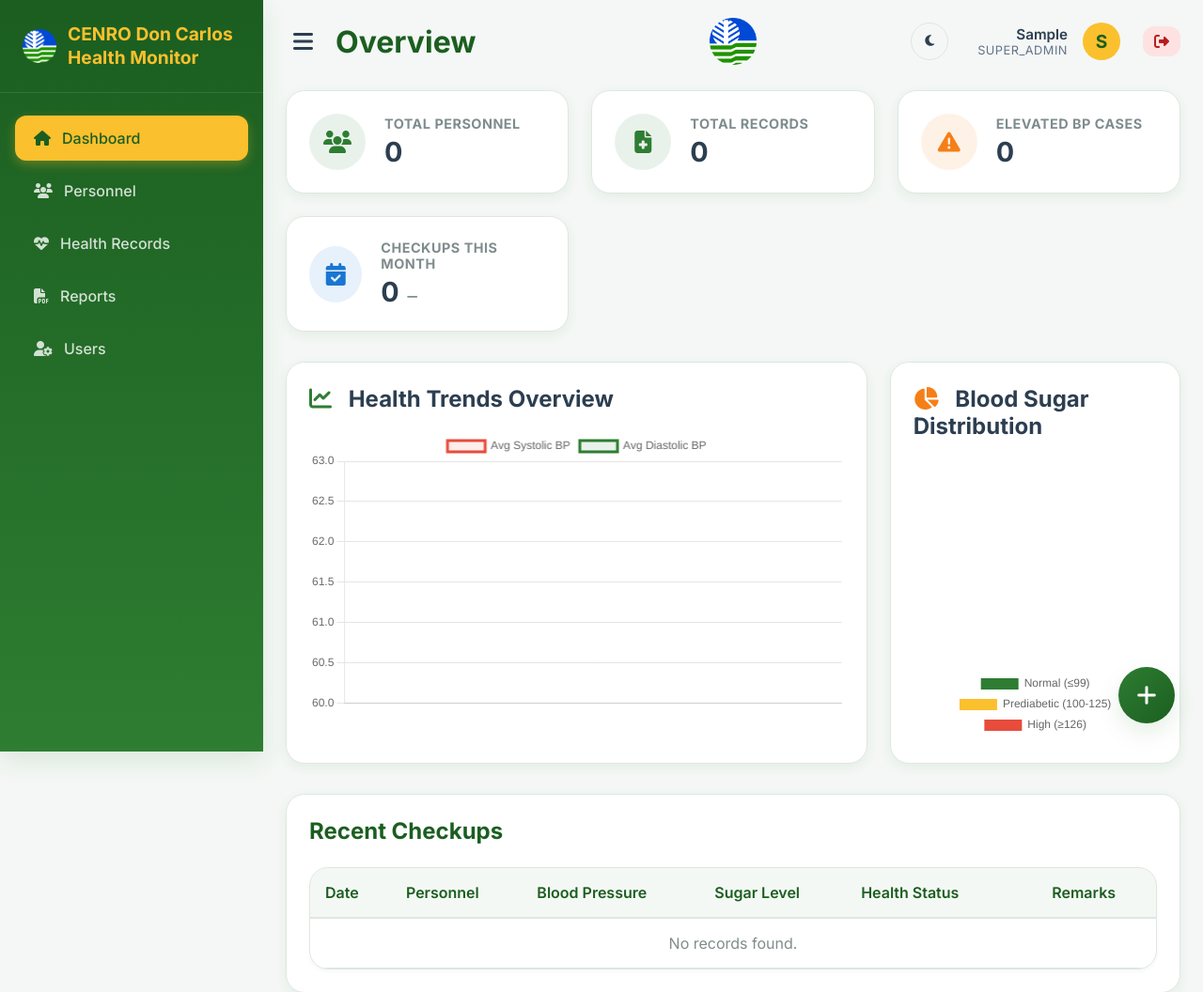
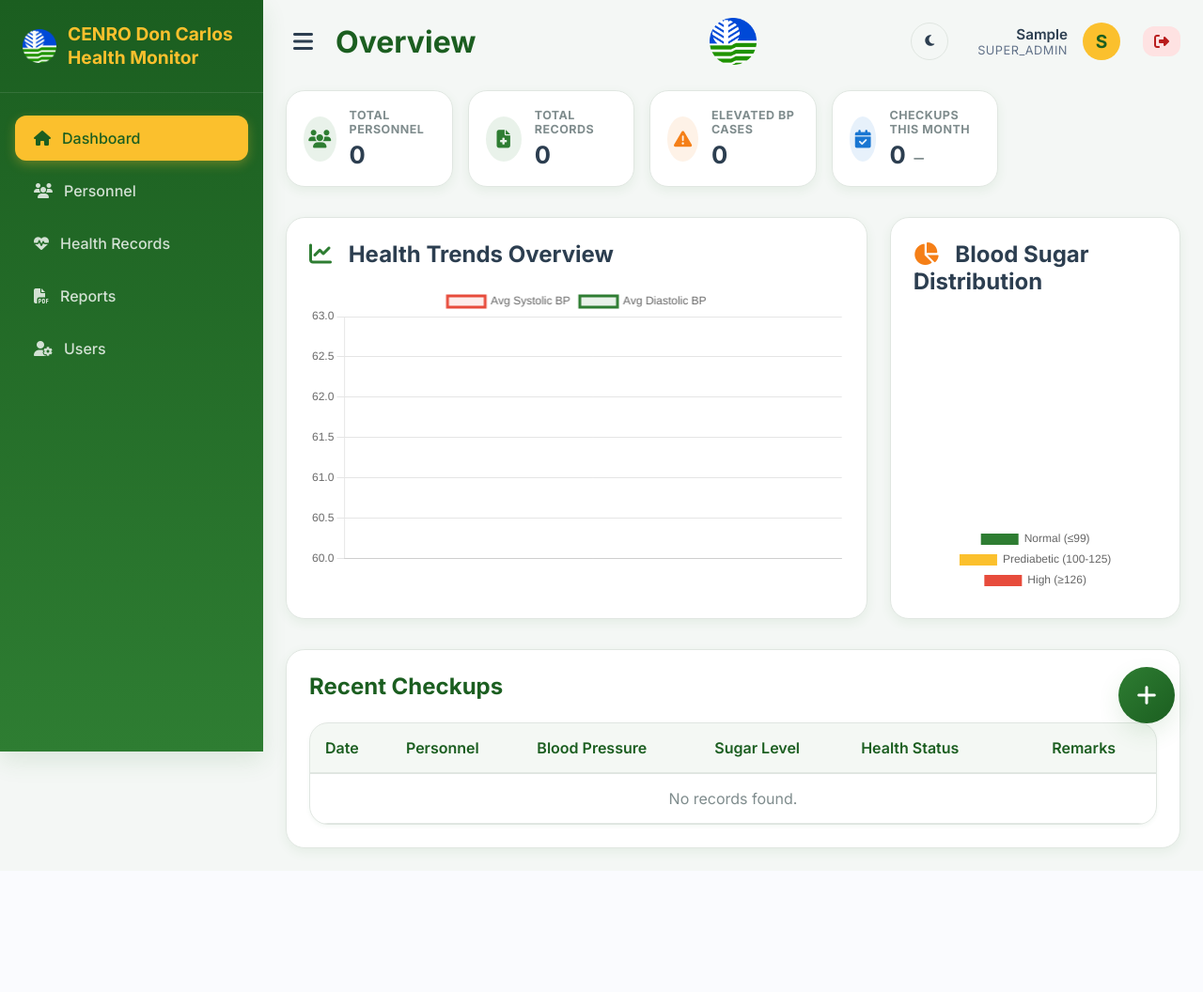
Before and after one commit to kiradogzy/CENRO-Health-Wellness-Monitor, a Flask app: page / in a window 1280 px wide. Shown: the top 1056 px of the page at 94% size. After the commit the page ends 912 px from the top, so only its background shows below. Run offline with Flask 3, Linux system fonts and the light colour scheme; the visitor is signed in with stand-in values (Sample User, id 1); data that the repository does not hold is empty.

Commit message:
Refactor modal architecture and improve health record management UI

```diff
--- a/static/css/style.css
+++ b/static/css/style.css
@@ -419,7 +419,7 @@ input[type="file"]::file-selector-button:hover {
     justify-content: center;
     align-items: flex-start;
     position: fixed;
-    z-index: 1000;
+    z-index: 2000;
     left: 0;
     top: 0;
     width: 100%;
--- a/templates/base.html
+++ b/templates/base.html
@@ -172,8 +172,10 @@
         </div>
         {% endif %}
 
+    </main>
+
     <!-- Global Delete Confirmation Modal -->
-        <div id="deleteConfirmModal" class="modal" onclick="if(event.target===this) closeDeleteModal()">
+    <div id="deleteConfirmModal" class="modal" style="z-index: 9000;" onclick="if(event.target===this) closeDeleteModal()">
         <div class="modal-content" style="max-width: 400px; text-align: center; padding: 30px 20px;">
             <i class="fa-solid fa-triangle-exclamation"
                 style="font-size: 3rem; color: var(--danger); margin-bottom: 16px;"></i>
@@ -181,15 +183,13 @@
             <p id="deleteConfirmText" style="color: var(--text-muted); margin-bottom: 24px; font-size: 0.95rem;">Are
                 you sure you want to delete this?</p>
             <div style="display: flex; gap: 12px; justify-content: center;">
-                    <button type="button" class="btn btn-danger" id="confirmDeleteBtn" style="min-width: 120px;">Yes,
-                        Delete</button>
+                <button type="button" class="btn btn-danger" id="confirmDeleteBtn" style="min-width: 120px;">Yes, Delete</button>
                 <button type="button" class="btn"
                     style="background-color: #E0E6E1; color: var(--text-main); min-width: 120px;"
                     onclick="closeDeleteModal()">Cancel</button>
             </div>
         </div>
     </div>
-    </main>
 
     <script src="https://cdn.jsdelivr.net/npm/chart.js"></script>
     <script>
@@ -395,6 +395,9 @@
             });
         });
     </script>
+
+    {% block modals %}{% endblock %}
+
     {% block scripts %}{% endblock %}
 </body>
 
--- a/templates/dashboard.html
+++ b/templates/dashboard.html
@@ -4,43 +4,43 @@
 {% block page_title %}Overview{% endblock %}
 
 {% block content %}
-<div class="stats-grid">
+<div class="stats-grid" style="grid-template-columns: repeat(5, minmax(160px, 1fr)); gap: 16px;">
     <div class="card stat-card interactive-card" data-url="{{ url_for('personnel') }}"
-        onclick="window.location.href=this.dataset.url">
-        <div class="stat-icon"><i class="fa-solid fa-users"></i></div>
+        onclick="window.location.href=this.dataset.url" style="padding: 18px; gap: 14px;">
+        <div class="stat-icon" style="width: 48px; height: 48px; font-size: 1.2rem;"><i class="fa-solid fa-users"></i></div>
         <div class="stat-details">
-            <h3>Total Personnel</h3>
-            <p>{{ total_personnel }}</p>
+            <h3 style="font-size: 0.78rem;">Total Personnel</h3>
+            <p style="font-size: 1.6rem;">{{ total_personnel }}</p>
         </div>
     </div>
     <div class="card stat-card interactive-card" data-url="{{ url_for('records') }}"
-        onclick="window.location.href=this.dataset.url">
-        <div class="stat-icon"><i class="fa-solid fa-file-medical"></i></div>
+        onclick="window.location.href=this.dataset.url" style="padding: 18px; gap: 14px;">
+        <div class="stat-icon" style="width: 48px; height: 48px; font-size: 1.2rem;"><i class="fa-solid fa-file-medical"></i></div>
         <div class="stat-details">
-            <h3>Total Records</h3>
-            <p>{{ total_records }}</p>
+            <h3 style="font-size: 0.78rem;">Total Records</h3>
+            <p style="font-size: 1.6rem;">{{ total_records }}</p>
         </div>
     </div>
     <div class="card stat-card interactive-card"
-        onclick="document.getElementById('elevatedBpModal').classList.add('show')">
-        <div class="stat-icon" style="color: #F57F17; background-color: rgba(245, 127, 23, 0.1);"><i
+        onclick="document.getElementById('elevatedBpModal').classList.add('show')" style="padding: 18px; gap: 14px;">
+        <div class="stat-icon" style="width: 48px; height: 48px; font-size: 1.2rem; color: #F57F17; background-color: rgba(245, 127, 23, 0.1);"><i
                 class="fa-solid fa-triangle-exclamation"></i></div>
         <div class="stat-details">
-            <h3>Elevated BP Cases</h3>
-            <p>{{ elevated_bp_cases }}</p>
+            <h3 style="font-size: 0.78rem;">Elevated BP Cases</h3>
+            <p style="font-size: 1.6rem;">{{ elevated_bp_cases }}</p>
         </div>
     </div>
-    <div class="card stat-card">
-        <div class="stat-icon" style="color: #1976D2; background-color: rgba(25, 118, 210, 0.1);"><i
+    <div class="card stat-card" style="padding: 18px; gap: 14px;">
+        <div class="stat-icon" style="width: 48px; height: 48px; font-size: 1.2rem; color: #1976D2; background-color: rgba(25, 118, 210, 0.1);"><i
                 class="fa-solid fa-calendar-check"></i></div>
         <div class="stat-details">
-            <h3>Checkups This Month</h3>
-            <p style="display: flex; align-items: baseline; gap: 8px;">
+            <h3 style="font-size: 0.78rem;">Checkups This Month</h3>
+            <p style="font-size: 1.6rem; display: flex; align-items: baseline; gap: 8px;">
                 {{ checkups_this_month }}
                 {% if checkups_this_month > checkups_last_month %}
                 <span style="font-size: 0.85rem; font-weight: 600; color: var(--denr-green);"
                     title="Increased from last month"><i class="fa-solid fa-arrow-trend-up"></i></span>
-                {% elif checkups_this_month < checkups_last_month %} <span
+                {% elif checkups_this_month < checkups_last_month %}<span
                     style="font-size: 0.85rem; font-weight: 600; color: var(--danger);"
                     title="Decreased from last month"><i class="fa-solid fa-arrow-trend-down"></i></span>
                     {% else %}
@@ -52,18 +52,19 @@
     </div>
     {% if at_risk_personnel or worsening_trends %}
     <div class="card stat-card glow-alert" onclick="document.getElementById('smartInsightsModal').classList.add('show')"
-        style="cursor: pointer; background-color: #FFF8E1; border-color: #FFE082; transition: transform 0.2s;"
+        style="cursor: pointer; background-color: #FFF8E1; border-color: #FFE082; transition: transform 0.2s; padding: 18px; gap: 14px;"
         onmouseover="this.style.transform='translateY(-4px)';" onmouseout="this.style.transform='translateY(-2px)';">
-        <div class="stat-icon" style="color: #E65100; background-color: #FFE082;"><i class="fa-solid fa-lightbulb"></i>
+        <div class="stat-icon" style="width: 48px; height: 48px; font-size: 1.2rem; color: #E65100; background-color: #FFE082;"><i class="fa-solid fa-lightbulb"></i>
         </div>
         <div class="stat-details">
-            <h3 style="color: #E65100;">Smart Insights</h3>
+            <h3 style="color: #E65100; font-size: 0.78rem;">Smart Insights</h3>
             <p style="color: #E65100; font-size: 1.4rem; font-weight: 700;">{{ at_risk_personnel|length +
                 worsening_trends|length }} Alerts</p>
         </div>
     </div>
     {% endif %}
 </div>
+
 
 <div class="dashboard-charts-grid"
     style="display: grid; grid-template-columns: 2fr 1fr; gap: 24px; margin-bottom: 32px;">
@@ -83,86 +84,6 @@
     </div>
 </div>
 
-{% if at_risk_personnel or worsening_trends %}
-
-{# ─── Smart Insights Modal ────────────────────────────────────────────────── #}
-<div id="smartInsightsModal" class="modal" onclick="if(event.target===this) this.classList.remove('show')">
-    <div class="modal-content" style="max-width: 650px; max-height: 90vh; overflow-y: auto;">
-        <div class="modal-header" style="border-bottom: 1px solid #FFE082; padding-bottom: 16px;">
-            <div style="display: flex; align-items: center; gap: 12px;">
-                <div
-                    style="width: 40px; height: 40px; border-radius: 50%; background: #FFF8E1; color: #E65100; display: flex; align-items: center; justify-content: center; font-size: 1.2rem; flex-shrink: 0;">
-                    <i class="fa-solid fa-shield-heart"></i>
-                </div>
-                <div>
-                    <h2 style="margin: 0; color: #E65100; font-size: 1.3rem;">Smart Insights — Needs Attention</h2>
-                    <span style="font-size: 0.8rem; color: var(--text-muted);">Based on latest readings per
-                        person</span>
-                </div>
-            </div>
-            <span class="close-modal"
-                onclick="document.getElementById('smartInsightsModal').classList.remove('show')">&times;</span>
-        </div>
-        <div class="modal-body" style="padding-top: 20px;">
-            {% if worsening_trends %}
-            <div style="margin-bottom: 24px;">
-                <p
-                    style="font-size: 0.85rem; font-weight: 600; color: var(--text-muted); text-transform: uppercase; letter-spacing: 0.5px; margin-bottom: 12px;">
-                    <i class="fa-solid fa-arrow-trend-up" style="color: #BF360C;"></i> Worsening Trends (3 consecutive
-                    checks)
-                </p>
-                <div style="display: flex; flex-wrap: wrap; gap: 10px;">
-                    {% for t in worsening_trends %}
-                    <span class="trend-badge">
-                        <i class="fa-solid fa-arrow-trend-up"></i>
-                        <strong>{{ t.name }}</strong> — {{ t.trend }} rising
-                    </span>
-                    {% endfor %}
-                </div>
-            </div>
-            {% endif %}
-
-            {% if at_risk_personnel %}
-            <div style="margin-bottom: 10px;">
-                <p
-                    style="font-size: 0.85rem; font-weight: 600; color: var(--text-muted); text-transform: uppercase; letter-spacing: 0.5px; margin-bottom: 12px;">
-                    <i class="fa-solid fa-triangle-exclamation" style="color: #F57F17;"></i> At-Risk Personnel
-                </p>
-                <div style="display: flex; flex-direction: column; gap: 14px;">
-                    {% for person in at_risk_personnel %}
-                    {% set tip_class = 'tip-' + person.risk %}
-                    <div class="at-risk-card risk-{{ person.risk }}" style="margin-bottom: 0;">
-                        <div
-                            style="display: flex; justify-content: space-between; align-items: flex-start; flex-wrap: wrap; gap: 10px;">
-                            <div>
-                                <strong style="font-size: 1rem;">{{ person.name }}</strong>
-                                <span style="font-size: 0.8rem; color: var(--text-muted); margin-left: 10px;"><i
-                                        class="fa-solid fa-calendar-day"></i> {{ person.date }}</span>
-                            </div>
-                            <div style="display: flex; gap: 8px; flex-wrap: wrap;">
-                                <span class="badge badge-{{ person.risk }}">
-                                    {{ person.bp_emoji }} BP: {{ person.bp }} — {{ person.bp_label }}
-                                </span>
-                                <span class="badge badge-{{ person.risk }}">
-                                    {{ person.sug_emoji }} Sugar: {{ person.sugar }} mg/dL — {{ person.sug_label }}
-                                </span>
-                            </div>
-                        </div>
-                        <div class="health-tip {{ tip_class }}">
-                            <i class="fa-solid fa-lightbulb" style="margin-top: 2px; flex-shrink: 0;"></i>
-                            <span>{{ person.tip }}</span>
-                        </div>
-                    </div>
-                    {% endfor %}
-                </div>
-            </div>
-            {% endif %}
-        </div>
-    </div>
-</div>
-{% endif %}
-
-{# ─── Recent Checkups Table ───────────────────────────────────────────────── #}
 <div class="card">
     <h2 style="margin-bottom: 24px; color: var(--denr-green-dark);">Recent Checkups</h2>
     <div class="table-container">
@@ -216,20 +137,92 @@
         </table>
     </div>
 </div>
+{% endblock %}
+
+{% block modals %}
+{% if at_risk_personnel or worsening_trends %}
+{# ─── Smart Insights Modal ────────────────────────────────────────────────── #}
+<div id="smartInsightsModal" class="modal" onclick="if(event.target===this) this.classList.remove('show')">
+    <div class="modal-content" style="max-width: 650px; max-height: 90vh; overflow-y: auto;">
+        <div class="modal-header" style="border-bottom: 1px solid #FFE082; padding-bottom: 16px;">
+            <div style="display: flex; align-items: center; gap: 12px;">
+                <div
+                    style="width: 40px; height: 40px; border-radius: 50%; background: #FFF8E1; color: #E65100; display: flex; align-items: center; justify-content: center; font-size: 1.2rem; flex-shrink: 0;">
+                    <i class="fa-solid fa-shield-heart"></i>
+                </div>
+                <div>
+                    <h2 style="margin: 0; color: #E65100; font-size: 1.3rem;">Smart Insights — Needs Attention</h2>
+                    <span style="font-size: 0.8rem; color: var(--text-muted);">Based on latest readings per person</span>
+                </div>
+            </div>
+            <span class="close-modal"
+                onclick="document.getElementById('smartInsightsModal').classList.remove('show')">&times;</span>
+        </div>
+        <div class="modal-body" style="padding-top: 20px;">
+            {% if worsening_trends %}
+            <div style="margin-bottom: 24px;">
+                <p style="font-size: 0.85rem; font-weight: 600; color: var(--text-muted); text-transform: uppercase; letter-spacing: 0.5px; margin-bottom: 12px;">
+                    <i class="fa-solid fa-arrow-trend-up" style="color: #BF360C;"></i> Worsening Trends (3 consecutive checks)
+                </p>
+                <div style="display: flex; flex-wrap: wrap; gap: 10px;">
+                    {% for t in worsening_trends %}
+                    <span class="trend-badge">
+                        <i class="fa-solid fa-arrow-trend-up"></i>
+                        <strong>{{ t.name }}</strong> — {{ t.trend }} rising
+                    </span>
+                    {% endfor %}
+                </div>
+            </div>
+            {% endif %}
+
+            {% if at_risk_personnel %}
+            <div style="margin-bottom: 10px;">
+                <p style="font-size: 0.85rem; font-weight: 600; color: var(--text-muted); text-transform: uppercase; letter-spacing: 0.5px; margin-bottom: 12px;">
+                    <i class="fa-solid fa-triangle-exclamation" style="color: #F57F17;"></i> At-Risk Personnel
+                </p>
+                <div style="display: flex; flex-direction: column; gap: 14px;">
+                    {% for person in at_risk_personnel %}
+                    {% set tip_class = 'tip-' + person.risk %}
+                    <div class="at-risk-card risk-{{ person.risk }}" style="margin-bottom: 0;">
+                        <div style="display: flex; justify-content: space-between; align-items: flex-start; flex-wrap: wrap; gap: 10px;">
+                            <div>
+                                <strong style="font-size: 1rem;">{{ person.name }}</strong>
+                                <span style="font-size: 0.8rem; color: var(--text-muted); margin-left: 10px;"><i class="fa-solid fa-calendar-day"></i> {{ person.date }}</span>
+                            </div>
+                            <div style="display: flex; gap: 8px; flex-wrap: wrap;">
+                                <span class="badge badge-{{ person.risk }}">
+                                    {{ person.bp_emoji }} BP: {{ person.bp }} — {{ person.bp_label }}
+                                </span>
+                                <span class="badge badge-{{ person.risk }}">
+                                    {{ person.sug_emoji }} Sugar: {{ person.sugar }} mg/dL — {{ person.sug_label }}
+                                </span>
+                            </div>
+                        </div>
+                        <div class="health-tip {{ tip_class }}">
+                            <i class="fa-solid fa-lightbulb" style="margin-top: 2px; flex-shrink: 0;"></i>
+                            <span>{{ person.tip }}</span>
+                        </div>
+                    </div>
+                    {% endfor %}
+                </div>
+            </div>
+            {% endif %}
+        </div>
+    </div>
+</div>
+{% endif %}
 
 {# ─── Elevated BP Cases Modal ─────────────────────────────────────────────── #}
 <div id="elevatedBpModal" class="modal" onclick="if(event.target===this) this.classList.remove('show')">
     <div class="modal-content" style="max-width: 650px; max-height: 90vh; overflow-y: auto;">
         <div class="modal-header">
             <div style="display: flex; align-items: center; gap: 12px;">
-                <div
-                    style="width: 40px; height: 40px; border-radius: 50%; background: rgba(245, 127, 23, 0.1); color: #F57F17; display: flex; align-items: center; justify-content: center; font-size: 1.2rem;">
+                <div style="width: 40px; height: 40px; border-radius: 50%; background: rgba(245, 127, 23, 0.1); color: #F57F17; display: flex; align-items: center; justify-content: center; font-size: 1.2rem;">
                     <i class="fa-solid fa-triangle-exclamation"></i>
                 </div>
                 <h2 style="margin: 0; color: #E65100; font-size: 1.3rem;">Elevated BP Cases</h2>
             </div>
-            <span class="close-modal"
-                onclick="document.getElementById('elevatedBpModal').classList.remove('show')">&times;</span>
+            <span class="close-modal" onclick="document.getElementById('elevatedBpModal').classList.remove('show')">&times;</span>
         </div>
         <div class="modal-body">
             {% if elevated_bp_list %}
@@ -246,13 +239,11 @@
                         {% for case in elevated_bp_list %}
                         <tr>
                             <td>{{ case.record_date }}</td>
-                            <td><strong>{{ case.last_name }}, {{ case.first_name }} {{ case.middle_name[:1].upper() ~
-                                    '.' if case.middle_name else '' }}</strong></td>
+                            <td><strong>{{ case.last_name }}, {{ case.first_name }} {{ case.middle_name[:1].upper() ~ '.' if case.middle_name else '' }}</strong></td>
                             <td>
                                 {% set bp_lvl, bp_lbl, bp_emoji = get_bp_status(case.bp_systolic, case.bp_diastolic) %}
                                 {{ case.bp_systolic }}/{{ case.bp_diastolic }}
-                                <br><span class="badge badge-{{ bp_lvl }}" style="margin-top: 4px;">{{ bp_emoji }} {{
-                                    bp_lbl }}</span>
+                                <br><span class="badge badge-{{ bp_lvl }}" style="margin-top: 4px;">{{ bp_emoji }} {{ bp_lbl }}</span>
                             </td>
                         </tr>
                         {% endfor %}
@@ -264,10 +255,11 @@
             {% endif %}
         </div>
     </div>
-    <div id="chart-data" data-labels='{{ chart_labels | tojson | safe }}'
-        data-sys='{{ chart_data_sys | tojson | safe }}' data-dia='{{ chart_data_dia | tojson | safe }}'
-        data-sugar='{{ sugar_data | tojson | safe }}' style="display: none;"></div>
 </div>
+
+<div id="chart-data" data-labels='{{ chart_labels | tojson | safe }}'
+    data-sys='{{ chart_data_sys | tojson | safe }}' data-dia='{{ chart_data_dia | tojson | safe }}'
+    data-sugar='{{ sugar_data | tojson | safe }}' style="display: none;"></div>
 {% endblock %}
 
 {% block scripts %}
--- a/templates/personnel.html
+++ b/templates/personnel.html
@@ -98,6 +98,9 @@
     </div>
 </div>
 
+{% endblock %}
+
+{% block modals %}
 {% if session.role in ('admin', 'super_admin') %}
 <!-- Edit Modals -->
 {% for p in personnel %}
--- a/templates/users.html
+++ b/templates/users.html
@@ -83,6 +83,9 @@
     </div>
 </div>
 
+{% endblock %}
+
+{% block modals %}
 <!-- Edit User Modal -->
 <div id="editUserModal" class="modal" onclick="if(event.target===this) closeEditUserModal()">
     <div class="modal-content">
@@ -120,7 +123,10 @@
         </div>
     </div>
 </div>
+{% endblock %}
 
+
+{% block scripts %}
 <script>
     function openEditUserModal(id, username, role) {
         document.getElementById('edit_username').value = username;
```
Also changed, not shown: templates/records.html (+10 -4 lines). Lines whose indentation alone changed are shown as unchanged.
